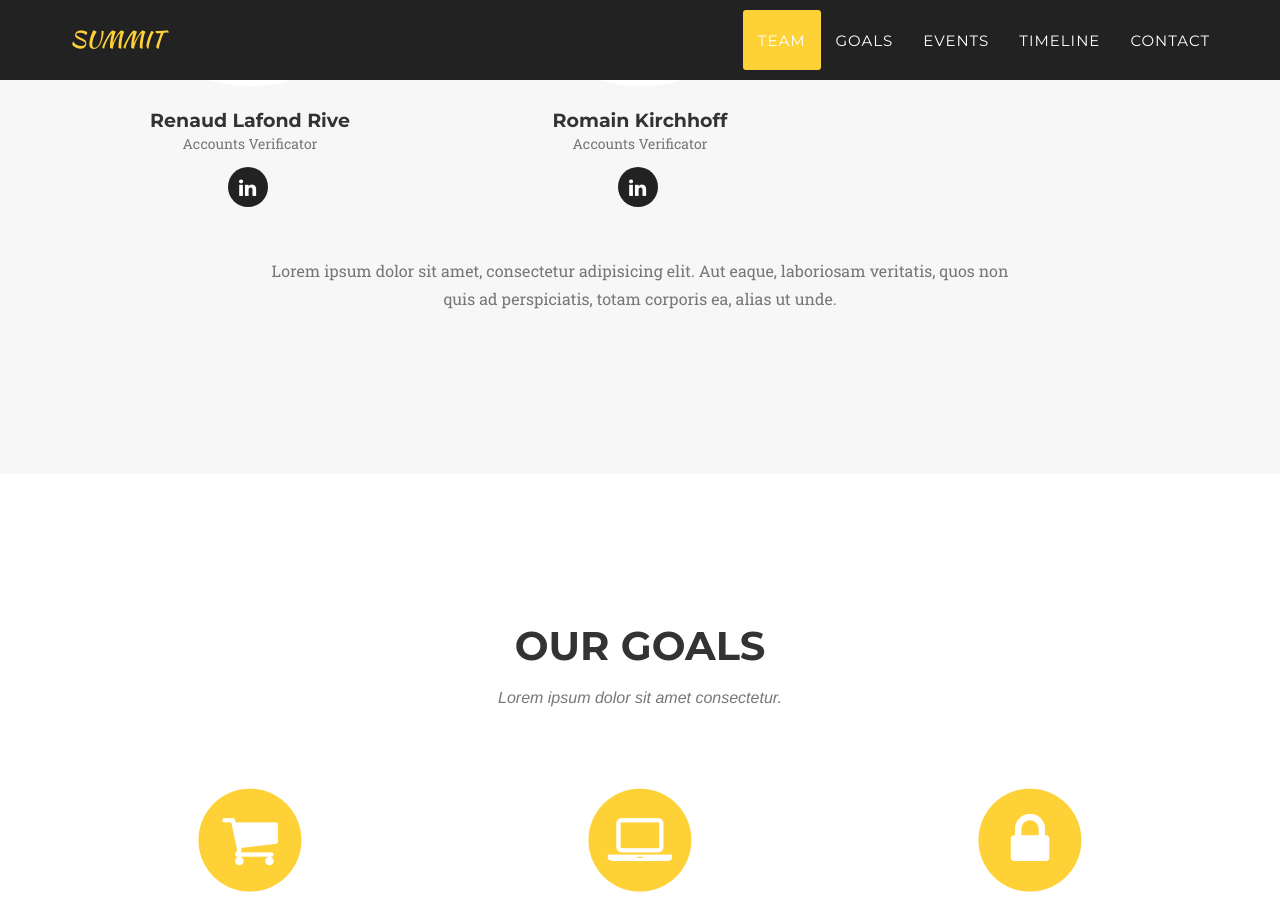
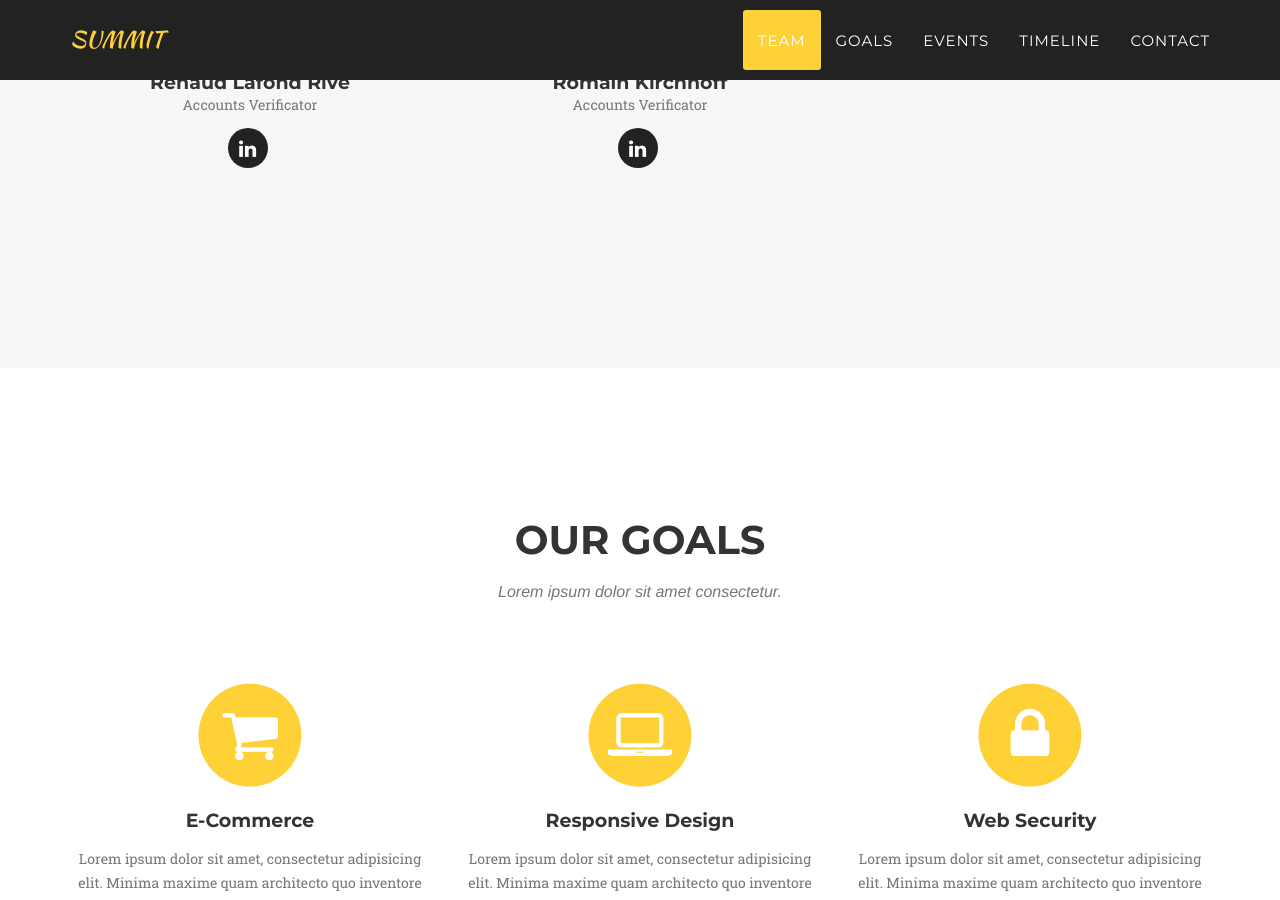
Before and after one commit to OzieGamma/SME-Website, a Jekyll site: the page built from index.html, in a window 1280 px wide and 900 px high, scrolled down 1740 px. Built offline with Jekyll 4.4.1, drawn with Linux system fonts in a browser that asks for light colours; some web fonts are replaced; some of the changed text lies outside the part shown.

Commit message:
Removed useless text around team

```diff
--- a/_includes/team.html
+++ b/_includes/team.html
@@ -4,7 +4,7 @@
             <div class="row">
                 <div class="col-lg-12 text-center">
                     <h2 class="section-heading">Our Team</h2>
-                    <h3 class="section-subheading text-muted">Lorem ipsum dolor sit amet consectetur.</h3>
+                    <h3 class="section-subheading text-muted"> </h3>
                 </div>
             </div>
             <div class="row">
@@ -28,10 +28,5 @@
                 </div>
                 {% endfor %}
             </div>
-            <div class="row">
-                <div class="col-lg-8 col-lg-offset-2 text-center">
-                    <p class="large text-muted">Lorem ipsum dolor sit amet, consectetur adipisicing elit. Aut eaque, laboriosam veritatis, quos non quis ad perspiciatis, totam corporis ea, alias ut unde.</p>
-                </div>
-            </div>
         </div>
     </section>
```
